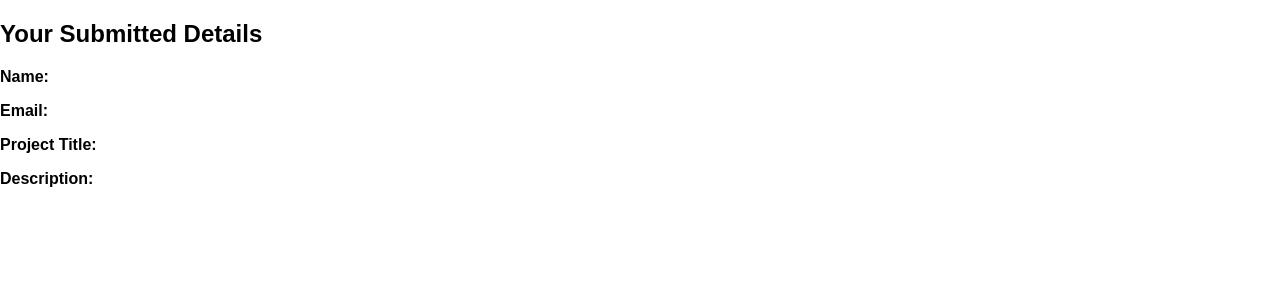
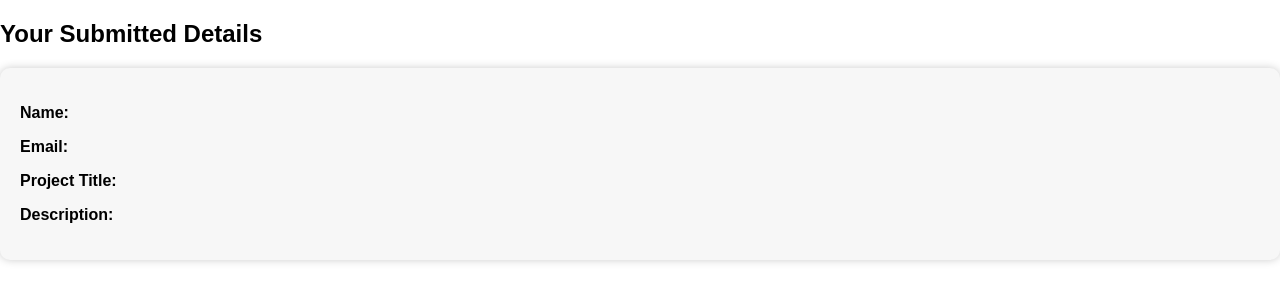
Before and after one commit to DIVYA-KAREGAONKAR/ath-web-assignment, a plain HTML site: page display.html in a window 1280 px wide. Drawn offline with Linux system fonts and the light colour scheme.

Commit message:
Add card design and improve display page UI

```diff
--- a/assets/styles.css
+++ b/assets/styles.css
@@ -21,3 +21,9 @@ body {
     border-radius: 6px;
     margin-top: 20px;
 }
+.card {
+    padding: 20px;
+    background: #f7f7f7;
+    border-radius: 10px;
+    box-shadow: 0 0 8px #ccc;
+}
```
